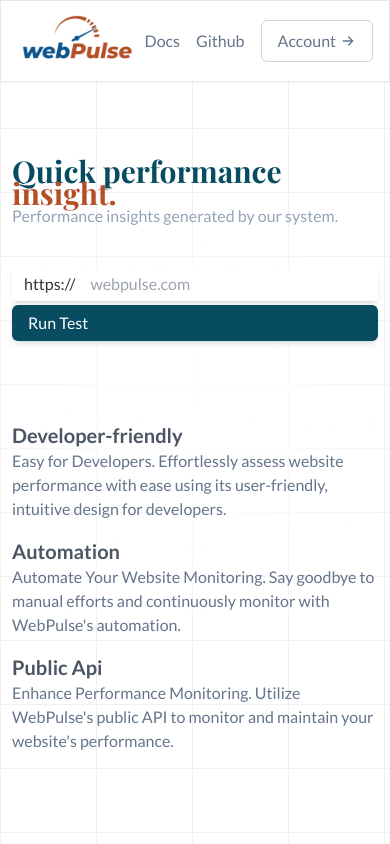
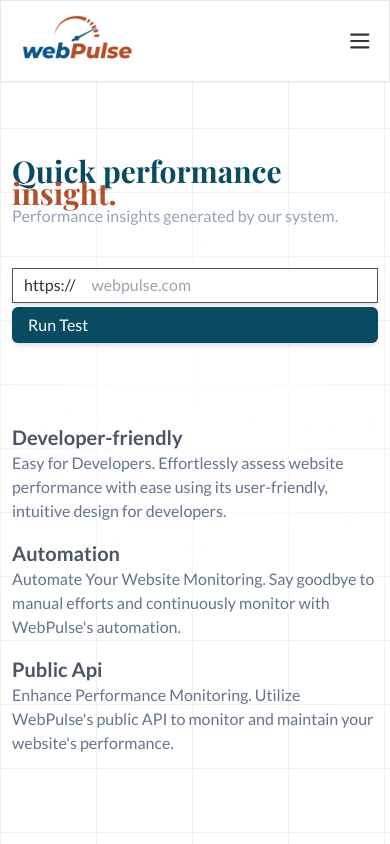
Before and after one commit to K3ndev/next-web-pulse, a Next.js app: page / in a window 390 px wide. Shown: the top 844 px of the page. Built offline with nearby package versions, Linux system fonts and the light colour scheme; a web font is replaced by a local one.

Commit message:
added responsive to the nav

```diff
--- a/src/modules/Documentation/index.jsx
+++ b/src/modules/Documentation/index.jsx
@@ -5,11 +5,11 @@
 
 function Documentation() {
   const codeRequest = `cat fetch.js
-  async function fetchTest() {
-    const URL = 'https://webpulse.com/api?url=https://www.google.com'
+  const URL = 'https://webpulse.com/api?url=https://www.google.com'
+  async function fetchTest(URL) {
     try {
-      let response = await fetch(URL)
-      let data = await response.json()
+      const response = await fetch(URL)
+      const data = await response.json()
       return data
     } catch(err) { return err }
   }`;
--- a/src/modules/Home/index.js
+++ b/src/modules/Home/index.js
@@ -27,7 +27,10 @@
               id="scanInput"
               className="flex flex-col items-center justify-center gap-1 md:flex-row md:gap-2"
             >
-              <div className="h-100 1-100 relative w-full shadow-md md:w-auto">
+              <div
+                className="h-100 1-100 tooltip relative w-full shadow-md md:w-auto"
+                data-tip="Enter the URL here"
+              >
                 <p className="absolute inset-y-0 flex items-center pl-[0.75rem]">
                   https://
                 </p>
@@ -37,8 +40,7 @@
                   type="text"
                   placeholder="webpulse.com"
                   // class="ut-none-outline"
-
-                  className="w-full pl-[4.9rem] pt-[0.28rem] pb-[0.28rem] md:w-auto"
+                  className="w-full border border-gray-600 pl-[4.9rem] pt-[0.28rem] pb-[0.28rem] outline-0  md:w-auto"
                 />
               </div>
 
--- a/src/shared/component/header/index.jsx
+++ b/src/shared/component/header/index.jsx
@@ -7,6 +7,7 @@
   const [isLoggedIn] = useState(false);
   const [previousScroll, setPreviousScroll] = useState(0);
   const [headerClass, setHeaderClass] = useState('custom-header-none');
+  const [toggle, setToggle] = useState(false);
 
   const handleScroll = () => {
     const currentScroll =
@@ -20,13 +21,111 @@
     setPreviousScroll(currentScroll);
   };
 
+  // menu toggle
+  const currentToggle = () => {
+    return !toggle;
+  };
+
+  const handleMenuToggle = () => {
+    setToggle(currentToggle());
+    const menuOpen = document.querySelector('#menu-open');
+    const menuClose = document.querySelector('#menu-close');
+    const menuContainer = document.querySelector('#menu-container');
+
+    if (currentToggle()) {
+      menuClose.classList.add('hidden');
+      menuOpen.classList.remove('hidden');
+      menuContainer.classList.add('hidden');
+      document.body.classList.remove('overflow-hidden');
+    }
+    if (!currentToggle()) {
+      menuOpen.classList.add('hidden');
+      menuClose.classList.remove('hidden');
+      menuContainer.classList.remove('hidden');
+      document.body.classList.add('overflow-hidden');
+    }
+  };
+
+  // auto remove the menuContainer
+  const handleResize = () => {
+    const menuOpen = document.querySelector('#menu-open');
+    const menuClose = document.querySelector('#menu-close');
+    const menuContainer = document.querySelector('#menu-container');
+    if (window.matchMedia('(min-width: 768px)').matches) {
+      setToggle(false);
+      menuClose.classList.add('hidden');
+      menuOpen.classList.remove('hidden');
+      menuContainer.classList.add('hidden');
+      document.body.classList.remove('overflow-hidden');
+    }
+  };
+
   useEffect(() => {
     window.addEventListener('scroll', handleScroll);
-    return () => window.removeEventListener('scroll', handleScroll);
+    window.addEventListener('resize', handleResize);
+    return () => {
+      window.removeEventListener('scroll', handleScroll);
+      window.removeEventListener('resize', handleResize);
+    };
     // eslint-disable-next-line react-hooks/exhaustive-deps
   }, []);
 
   return (
+    <>
+      <div
+        aria-label="menu_container"
+        id="menu-container"
+        className="fixed top-[5.1rem] bottom-0 left-0 right-0 z-50  hidden bg-white"
+      >
+        <div className="mx-3 mt-4">
+          <div className="flex flex-col gap-3">
+            <Link
+              className="w-full rounded-lg border px-3 py-1 text-center text-primary hover:bg-[#F8F9FA]"
+              href="/login"
+              id="btn-dashboard1"
+            >
+              Account
+              <svg
+                xmlns="http://www.w3.org/2000/svg"
+                width="32"
+                height="32"
+                viewBox="0 0 24 24"
+                className="inline w-4"
+              >
+                <path
+                  fill="none"
+                  stroke="currentColor"
+                  strokeLinecap="round"
+                  strokeLinejoin="round"
+                  strokeWidth="2"
+                  d="M5 12h14m-6 6l6-6m-6-6l6 6"
+                />
+              </svg>
+            </Link>
+            <button
+              // className="btn-outline-light d-none btn mt-auto border px-3 py-1 text-primary"
+              className="mt-auto hidden border px-3 py-1 text-primary"
+              href="#"
+              id="logoutBtn1"
+            >
+              logout
+            </button>
+            <Link
+              href="/documentation"
+              className="text-slate-500 hover:text-slate-800"
+            >
+              Docs
+            </Link>
+            <a
+              className="text-slate-500 hover:text-slate-800"
+              href="https://github.com/K3ndev/next-web-pulse"
+              target="_blank"
+            >
+              Github
+            </a>
+          </div>
+        </div>
+      </div>
       <header
         className={`fixed top-0 left-0 right-0  z-30 border border-[#e5e7eb] bg-white ${headerClass}`}
         id="header"
@@ -43,19 +142,22 @@
               />
             </Link>
           </div>
-        <ul className="flex items-center gap-4">
+          <ul className="hidden items-center gap-4 md:flex">
             <li className="cursor-pointer text-slate-500 hover:text-slate-800">
               <Link href="/documentation">Docs</Link>
             </li>
             <li className="cursor-pointer text-slate-500 hover:text-slate-800">
-            <a href="https://github.com/K3ndev/next-web-pulse" target="_blank">
+              <a
+                href="https://github.com/K3ndev/next-web-pulse"
+                target="_blank"
+              >
                 Github
               </a>
             </li>
             {!isLoggedIn && (
               <Link
                 href="/login"
-              className=" flex cursor-pointer items-center gap-1 rounded-md border border-gray-300 py-1 px-4 text-slate-500 hover:bg-[#F8F9FA]"
+                className=" flex cursor-pointer items-center gap-1 rounded-md border border-gray-300 py-1 px-4 text-slate-600 hover:bg-[#F8F9FA]"
               >
                 <div>Account</div>
                 <svg
@@ -77,7 +179,53 @@
               </Link>
             )}
           </ul>
+
+          <button
+            aria-label="Toggle menu"
+            // class="ut-button-reset"
+            className="cursor-pointer md:hidden"
+            data-toggle="false"
+            id="menu-toggle"
+            aria-expanded="true"
+            onClick={handleMenuToggle}
+          >
+            <svg
+              xmlns="http://www.w3.org/2000/svg"
+              width="32"
+              height="32"
+              viewBox="0 0 24 24"
+              id="menu-open"
+              className="w-[1.6rem]"
+            >
+              <path
+                fill="none"
+                stroke="currentColor"
+                strokeLinecap="round"
+                strokeLinejoin="round"
+                strokeWidth="2"
+                d="M4 6h16M4 12h16M4 18h16"
+              />
+            </svg>
+            <svg
+              xmlns="http://www.w3.org/2000/svg"
+              width="32"
+              height="32"
+              viewBox="0 0 24 24"
+              className="hidden w-[1.6rem]"
+              id="menu-close"
+            >
+              <path
+                fill="none"
+                stroke="currentColor"
+                strokeLinecap="round"
+                strokeLinejoin="round"
+                strokeWidth="2"
+                d="M18 6L6 18M6 6l12 12"
+              />
+            </svg>
+          </button>
         </nav>
       </header>
+    </>
   );
 }
```
Also changed, not shown: 1 other file (tests, documents, lock files or other folders). Lines whose indentation alone changed are shown as unchanged.
